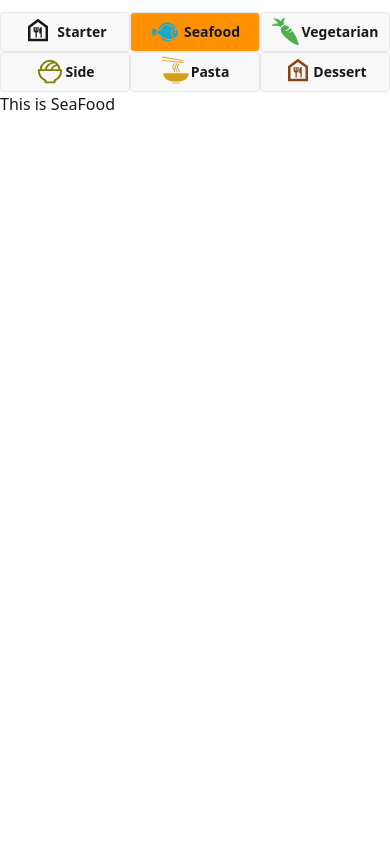
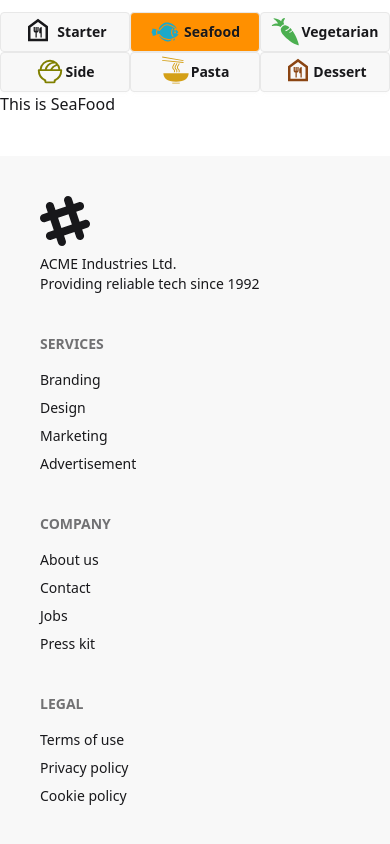
Before and after one commit to mehedihasan101101/mealdb-router-18, a React (Vite) app: page /mealdb-router-18/seafood in a window 390 px wide. Shown: the part 1090-1934 px from the top of the page. Before the commit the page ends 1206 px from the top, so only its background shows below. Built offline with nearby package versions, Linux system fonts and the light colour scheme.

Commit message:
responsive footer added from daisyui,responsive product card rendered for starter dish

```diff
--- a/src/App.jsx
+++ b/src/App.jsx
@@ -4,6 +4,7 @@
 import './App.css'
 import Header from './components/Header'
 import Category from './components/Category'
+import Footer from './components/Footer'
 
 function App() {
 
@@ -17,6 +18,7 @@
       <Outlet>
 
       </Outlet>
+      <Footer></Footer>
     </>
   )
 }
--- /dev/null
+++ b/src/components/Footer.jsx
@@ -0,0 +1,51 @@
+import React from 'react';
+
+const Footer = () => {
+    return (
+        <div className='w-full bg-base-200 mt-10'>
+            <footer className="footer container m-auto sm:footer-horizontal bg-base-200 text-base-content p-10">
+                <aside>
+                    <svg
+                        width="50"
+                        height="50"
+                        viewBox="0 0 24 24"
+                        xmlns="http://www.w3.org/2000/svg"
+                        fillRule="evenodd"
+                        clipRule="evenodd"
+                        className="fill-current">
+                        <path
+                            d="M22.672 15.226l-2.432.811.841 2.515c.33 1.019-.209 2.127-1.23 2.456-1.15.325-2.148-.321-2.463-1.226l-.84-2.518-5.013 1.677.84 2.517c.391 1.203-.434 2.542-1.831 2.542-.88 0-1.601-.564-1.86-1.314l-.842-2.516-2.431.809c-1.135.328-2.145-.317-2.463-1.229-.329-1.018.211-2.127 1.231-2.456l2.432-.809-1.621-4.823-2.432.808c-1.355.384-2.558-.59-2.558-1.839 0-.817.509-1.582 1.327-1.846l2.433-.809-.842-2.515c-.33-1.02.211-2.129 1.232-2.458 1.02-.329 2.13.209 2.461 1.229l.842 2.515 5.011-1.677-.839-2.517c-.403-1.238.484-2.553 1.843-2.553.819 0 1.585.509 1.85 1.326l.841 2.517 2.431-.81c1.02-.33 2.131.211 2.461 1.229.332 1.018-.21 2.126-1.23 2.456l-2.433.809 1.622 4.823 2.433-.809c1.242-.401 2.557.484 2.557 1.838 0 .819-.51 1.583-1.328 1.847m-8.992-6.428l-5.01 1.675 1.619 4.828 5.011-1.674-1.62-4.829z"></path>
+                    </svg>
+                    <p>
+                        ACME Industries Ltd.
+                        <br />
+                        Providing reliable tech since 1992
+                    </p>
+                </aside>
+                <nav>
+                    <h6 className="footer-title">Services</h6>
+                    <a className="link link-hover">Branding</a>
+                    <a className="link link-hover">Design</a>
+                    <a className="link link-hover">Marketing</a>
+                    <a className="link link-hover">Advertisement</a>
+                </nav>
+                <nav>
+                    <h6 className="footer-title">Company</h6>
+                    <a className="link link-hover">About us</a>
+                    <a className="link link-hover">Contact</a>
+                    <a className="link link-hover">Jobs</a>
+                    <a className="link link-hover">Press kit</a>
+                </nav>
+                <nav>
+                    <h6 className="footer-title">Legal</h6>
+                    <a className="link link-hover">Terms of use</a>
+                    <a className="link link-hover">Privacy policy</a>
+                    <a className="link link-hover">Cookie policy</a>
+                </nav>
+            </footer>
+        </div>
+
+    );
+};
+
+export default Footer;
--- /dev/null
+++ b/src/components/category/ItemCard.jsx
@@ -0,0 +1,16 @@
+import React from 'react';
+
+const ItemCard = ({ meal }) => {
+    return (
+
+        <div key={meal.idMeal} className=" p-5 space-y-5 rounded-xl shadow-[0px_2px_3px_-1px_rgba(0,0,0,0.1),0px_1px_0px_0px_rgba(25,28,33,0.02),0px_0px_0px_1px_rgba(25,28,33,0.08)]">
+            <img className='rounded-xl h-[300px]  w-full'  src={meal.strMealThumb} alt="" />
+            <h1 className='font-bold text-xl '>{meal.strMeal}</h1>
+            <p className='text-gray-500'>Lorem ipsum dolor sit amet consectetur adipisicing elit. Aperiam temporibus laudantium tempora nesciunt!</p>
+            <button className="btn  bg-[#ff9000] ">Choose</button>
+        </div>
+
+    );
+};
+
+export default ItemCard;
--- a/src/components/category/Starter.jsx
+++ b/src/components/category/Starter.jsx
@@ -1,10 +1,15 @@
 import { useLoaderData } from "react-router";
+import ItemCard from "./ItemCard";
 
 const Starter = () => {
     const { meals } = useLoaderData();
-
+    console.log(meals)
     return (
         <>
+            <div className=" container mt-5 m-auto grid lg:grid-cols-4 md:grid-cols-2 grid-cols-1 gap-4">
+                {meals.map(meal => <ItemCard key={meal.idMeal} meal={meal}></ItemCard>)}
+
+            </div>
 
         </>
     );
```
